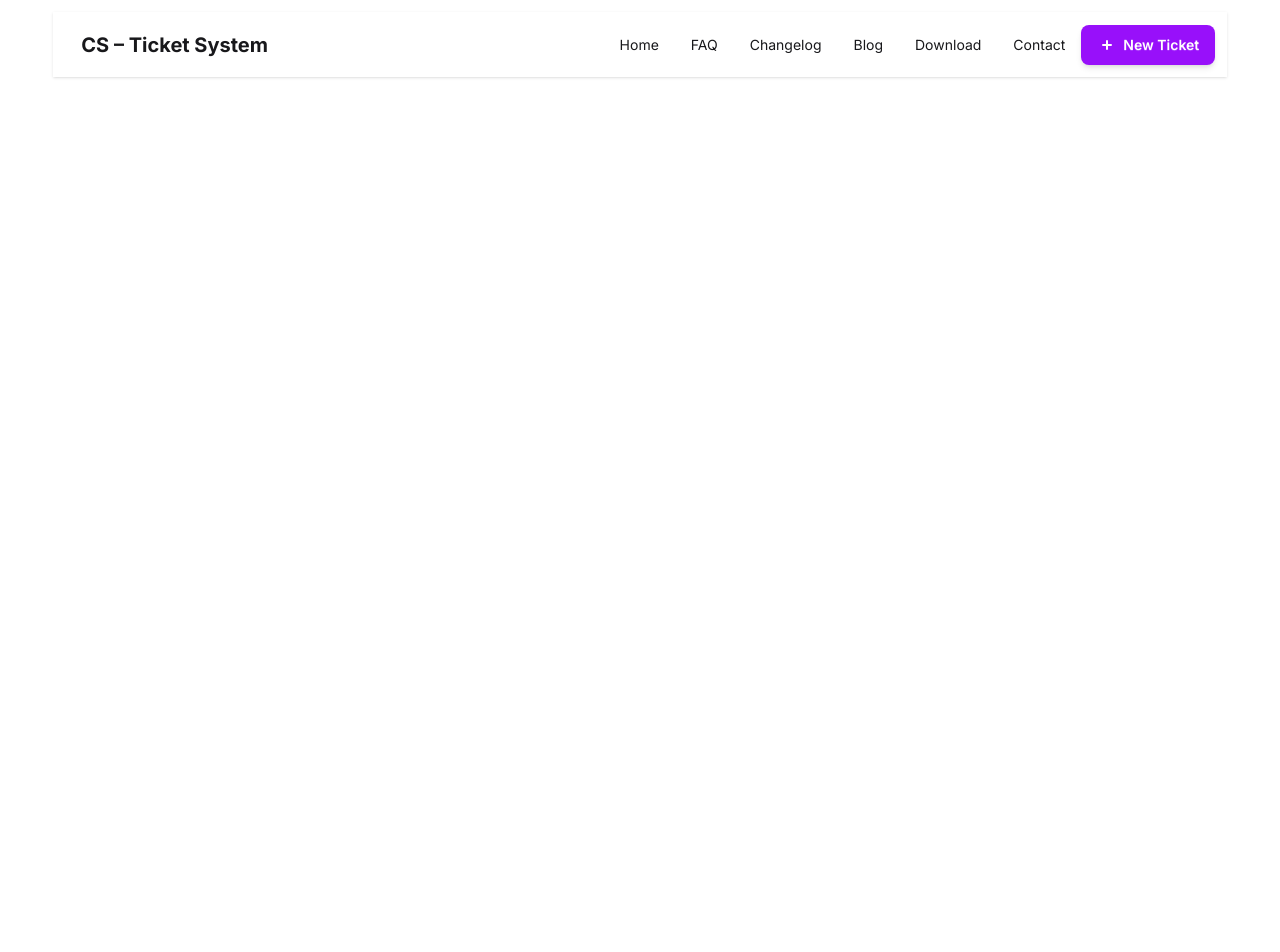
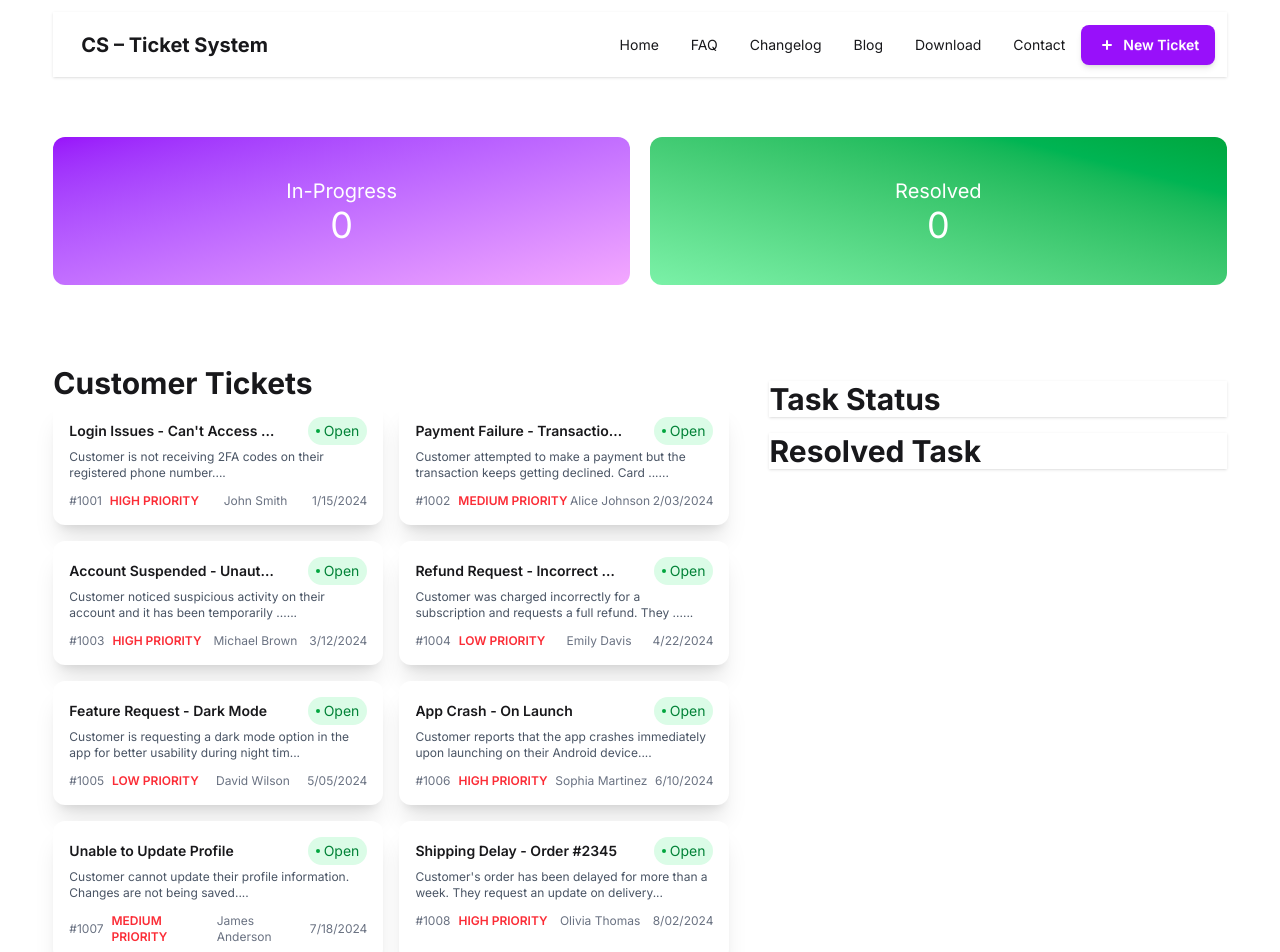
Before and after one commit to MdHridoySikder/my-assignment-no-7, a React (Vite) app: page / in a window 1280 px wide. Shown: the top 952 px of the page. Before the commit the page ends 800 px from the top, so only its background shows below. Built offline with nearby package versions, Linux system fonts and the light colour scheme.

Commit message:
json data load done

```diff
--- /dev/null
+++ b/public/data.json
@@ -0,0 +1,92 @@
+[
+  {
+    "id": "1001",
+    "title": "Login Issues - Can't Access Account",
+    "description": "Customer is not receiving 2FA codes on their registered phone number.",
+    "customer": "John Smith",
+    "priority": "HIGH PRIORITY",
+    "status": "Open",
+    "createdAt": "1/15/2024"
+  },
+  {
+    "id": "1002",
+    "title": "Payment Failure - Transaction Declined",
+    "description": "Customer attempted to make a payment but the transaction keeps getting declined. Card ...",
+    "customer": "Alice Johnson",
+    "priority": "MEDIUM PRIORITY",
+    "status": "Open",
+    "createdAt": "2/03/2024"
+  },
+  {
+    "id": "1003",
+    "title": "Account Suspended - Unauthorized Activity",
+    "description": "Customer noticed suspicious activity on their account and it has been temporarily ...",
+    "customer": "Michael Brown",
+    "priority": "HIGH PRIORITY",
+    "status": "Open",
+    "createdAt": "3/12/2024"
+  },
+  {
+    "id": "1004",
+    "title": "Refund Request - Incorrect Billing",
+    "description": "Customer was charged incorrectly for a subscription and requests a full refund. They ...",
+    "customer": "Emily Davis",
+    "priority": "LOW PRIORITY",
+    "status": "Open",
+    "createdAt": "4/22/2024"
+  },
+  {
+    "id": "1005",
+    "title": "Feature Request - Dark Mode",
+    "description": "Customer is requesting a dark mode option in the app for better usability during night time.",
+    "customer": "David Wilson",
+    "priority": "LOW PRIORITY",
+    "status": "Open",
+    "createdAt": "5/05/2024"
+  },
+  {
+    "id": "1006",
+    "title": "App Crash - On Launch",
+    "description": "Customer reports that the app crashes immediately upon launching on their Android device.",
+    "customer": "Sophia Martinez",
+    "priority": "HIGH PRIORITY",
+    "status": "Open",
+    "createdAt": "6/10/2024"
+  },
+  {
+    "id": "1007",
+    "title": "Unable to Update Profile",
+    "description": "Customer cannot update their profile information. Changes are not being saved.",
+    "customer": "James Anderson",
+    "priority": "MEDIUM PRIORITY",
+    "status": "Open",
+    "createdAt": "7/18/2024"
+  },
+  {
+    "id": "1008",
+    "title": "Shipping Delay - Order #2345",
+    "description": "Customer's order has been delayed for more than a week. They request an update on delivery status.",
+    "customer": "Olivia Thomas",
+    "priority": "HIGH PRIORITY",
+    "status": "Open",
+    "createdAt": "8/02/2024"
+  },
+  {
+    "id": "1009",
+    "title": "Incorrect Product Received",
+    "description": "Customer received a wrong product in their recent order. They request an exchange.",
+    "customer": "Liam Jackson",
+    "priority": "MEDIUM PRIORITY",
+    "status": "Open",
+    "createdAt": "9/14/2024"
+  },
+  {
+    "id": "1010",
+    "title": "Subscription Cancellation Issue",
+    "description": "Customer tried to cancel their subscription but keeps getting an error message.",
+    "customer": "Emma White",
+    "priority": "MEDIUM PRIORITY",
+    "status": "Open",
+    "createdAt": "10/30/2024"
+  }
+]
--- a/src/App.jsx
+++ b/src/App.jsx
@@ -1,13 +1,25 @@
+import { Suspense } from "react";
+import DataContainer from "./assets/components/DataContainer";
 import Footer from "./assets/components/Footer";
 import Navbar from "./assets/components/Navbar";
 
+const loadData = () => fetch("/public/data.json").then((res) => res.json());
+
 function App() {
+  const dataPromise = loadData();
+  // console.log(dataPromise);
+
   return (
     <>
       <div>
         <header className="w-11/12 mx-auto py-3 ">
           <Navbar></Navbar>
         </header>
+        <section>
+          <Suspense fallback={"Loadinggggggg....."}>
+            <DataContainer promise={dataPromise}></DataContainer>
+          </Suspense>
+        </section>
         {/* <footer>
           <Footer></Footer>
         </footer> */}
--- /dev/null
+++ b/src/assets/components/DataContainer.jsx
@@ -0,0 +1,39 @@
+import States from "./States";
+import Ordercard from "./Ordercard";
+import { use } from "react";
+
+const DataContainer = ({ promise }) => {
+  //   console.log(Orders);
+  const Orders = use(promise);
+  console.log(promise);
+
+  return (
+    <div>
+      <States></States>
+
+      <section className="w-11/12 mx-auto py-10 grid grid-cols-1 lg:grid-cols-12 gap-5">
+        {/* left side card section  */}
+        <div className="lg:col-span-7 ">
+          <h2 className="font-bold text-3xl">Customer Tickets</h2>
+          <div className=" grid grid-cols-2 gap-4 ">
+            {Orders.map((item) => (
+              <Ordercard key={item.id} Order={item}></Ordercard>
+            ))}
+          </div>
+        </div>
+        {/* right side cart section */}
+        <div className="lg:col-span-5 ml-5">
+          <div>
+            <h2 className="font-bold text-3xl shadow my-4">Task Status</h2>
+            <div className="space-y-6"></div>
+          </div>
+          <div>
+            <h2 className="font-bold text-3xl shadow">Resolved Task</h2>
+          </div>
+        </div>
+      </section>
+    </div>
+  );
+};
+
+export default DataContainer;
--- /dev/null
+++ b/src/assets/components/Ordercard.jsx
@@ -0,0 +1,42 @@
+const Ordercard = ({ Order }) => {
+  console.log(Order);
+  return (
+    <div className="bg-white rounded-xl p-4 shadow-xl gap-4">
+      <div className="flex-1">
+        {/* Title + Status */}
+        <div className="flex justify-between items-center gap-2">
+          <h2 className="font-semibold text-sm truncate whitespace-nowrap overflow-hidden w-[70%]">
+            {Order.title}
+          </h2>
+
+          <span className="flex items-center text-sm gap-1 bg-green-100 text-green-700 px-2 py-1 rounded-full shrink-0">
+            <span className="w-1 h-1 bg-green-600 rounded-full"></span>
+            {Order.status}
+          </span>
+        </div>
+
+        {/* Description */}
+        <p className="text-gray-600 text-xs mt-1">
+          {Order.description.slice(0, 90)}...
+        </p>
+
+        {/* Footer Section */}
+        <div className="flex justify-between items-center mt-3 text-xs text-gray-500">
+          {/* Order Number + Priority */}
+          <div className="flex items-center gap-2">
+            <p className="font-sm">#{Order.id}</p>
+            <p className="text-red-500 font-semibold">{Order.priority}</p>
+          </div>
+
+          {/* Customer */}
+          <p className="text-xs">{Order.customer}</p>
+
+          {/* Date */}
+          <p>{Order.createdAt}</p>
+        </div>
+      </div>
+    </div>
+  );
+};
+
+export default Ordercard;
--- /dev/null
+++ b/src/assets/components/States.jsx
@@ -0,0 +1,23 @@
+const States = () => {
+  return (
+    <div>
+      <div className="w-11/12 mx-auto py-10 grid grid-cols-1 lg:grid-cols-2 gap-5">
+        {/* total progress */}
+        <div className="bg-gradient-to-br from-purple-600 to-fuchsia-300 mt-2 rounded-xl p-5 py-10 text-white">
+          <div className="text-xl text-center">In-Progress</div>
+          <div className="text-4xl text-center">0</div>
+        </div>
+
+        {/* 2nd cart */}
+        <div>
+          <div className=" bg-gradient-to-tr  from-green-300 to-green-600 mt-2 rounded-xl p-5 py-10 text-white">
+            <div className="text-xl text-center">Resolved</div>
+            <div className="text-4xl text-center">0</div>
+          </div>
+        </div>
+      </div>
+    </div>
+  );
+};
+
+export default States;
```
